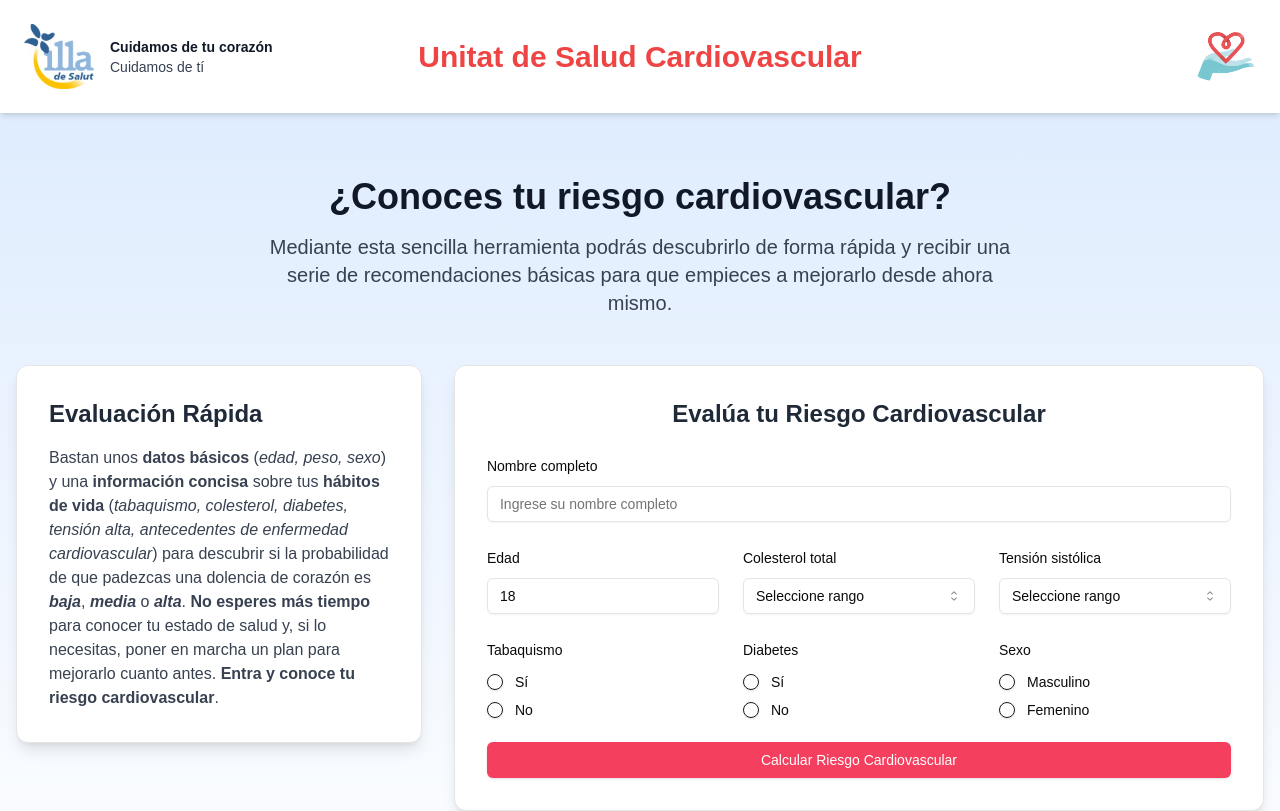
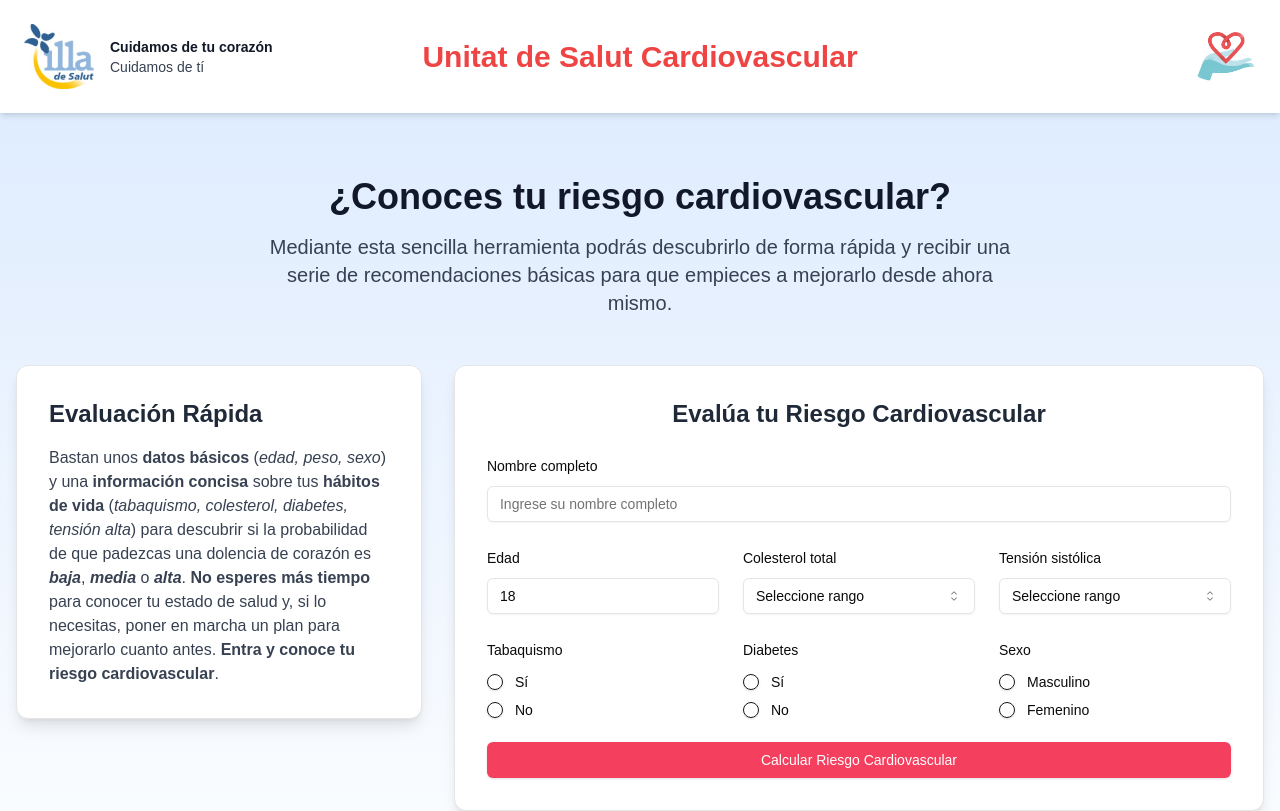
Before and after one commit to barcelayleyva/risk-calculator, a Next.js app: page / in a window 1280 px wide. Shown: the top 811 px of the page. Built offline with nearby package versions, Linux system fonts and the light colour scheme.

Commit message:
fix(Form): ✏️ errors misspelled and unnecessary words

```diff
--- a/components/calculator.tsx
+++ b/components/calculator.tsx
@@ -66,7 +66,7 @@ export default function Calculator(){
           <Card className="bg-white p-6 md:p-8 shadow-lg lg:w-1/3 h-fit">
             <h3 className="text-2xl font-semibold text-gray-800 mb-4">Evaluación Rápida</h3>
             <p className="text-gray-700">
-              Bastan unos <span className="font-bold">datos básicos</span> (<span className='italic'>edad, peso, sexo</span>) y una <span className="font-bold">información concisa</span> sobre tus <span className="font-bold">hábitos de vida</span> (<span className="italic">tabaquismo, colesterol, diabetes, tensión alta, antecedentes de enfermedad cardiovascular</span>) para descubrir si la probabilidad de que padezcas una dolencia de corazón es <span className="font-bold italic">baja</span>, <span className="font-bold italic">media</span> o <span className="font-bold italic">alta</span>. <span className="font-bold">No esperes más tiempo</span> para conocer tu estado de salud y, si lo necesitas, poner en marcha un plan para mejorarlo cuanto antes. <span className="font-bold">Entra y conoce tu riesgo cardiovascular</span>.
+              Bastan unos <span className="font-bold">datos básicos</span> (<span className='italic'>edad, peso, sexo</span>) y una <span className="font-bold">información concisa</span> sobre tus <span className="font-bold">hábitos de vida</span> (<span className="italic">tabaquismo, colesterol, diabetes, tensión alta</span>) para descubrir si la probabilidad de que padezcas una dolencia de corazón es <span className="font-bold italic">baja</span>, <span className="font-bold italic">media</span> o <span className="font-bold italic">alta</span>. <span className="font-bold">No esperes más tiempo</span> para conocer tu estado de salud y, si lo necesitas, poner en marcha un plan para mejorarlo cuanto antes. <span className="font-bold">Entra y conoce tu riesgo cardiovascular</span>.
             </p>
           </Card>
 
--- a/components/header.tsx
+++ b/components/header.tsx
@@ -19,7 +19,7 @@ export default function Header() {
               </div>
             </div>
           <h1 className="text-2xl md:text-3xl font-bold text-center text-red-500 w-full md:w-2/4">
-              Unitat de Salud Cardiovascular
+              Unitat de Salut Cardiovascular
             </h1>
           <div className="w-full md:w-1/4 flex justify-center md:justify-end">
               <Image
```
